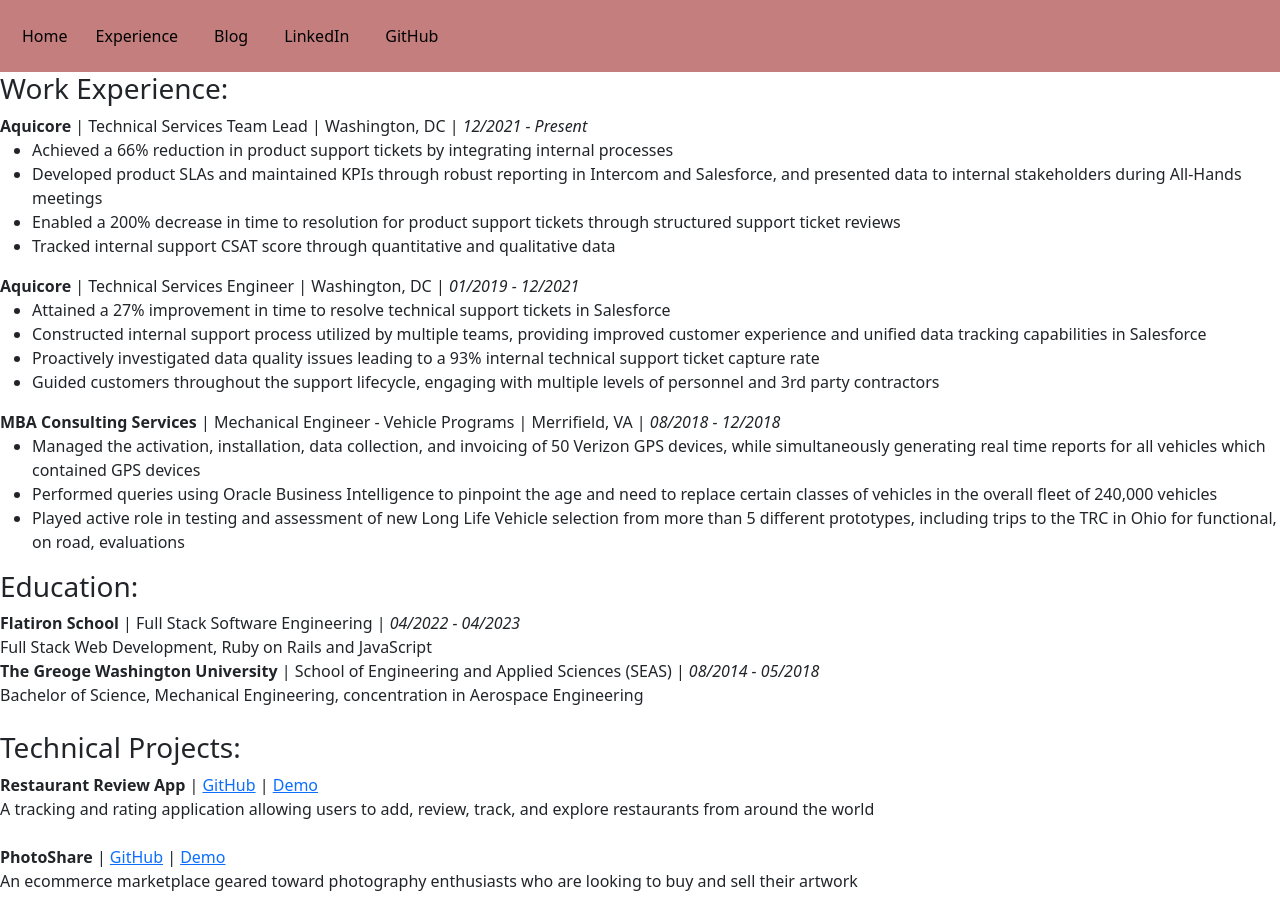
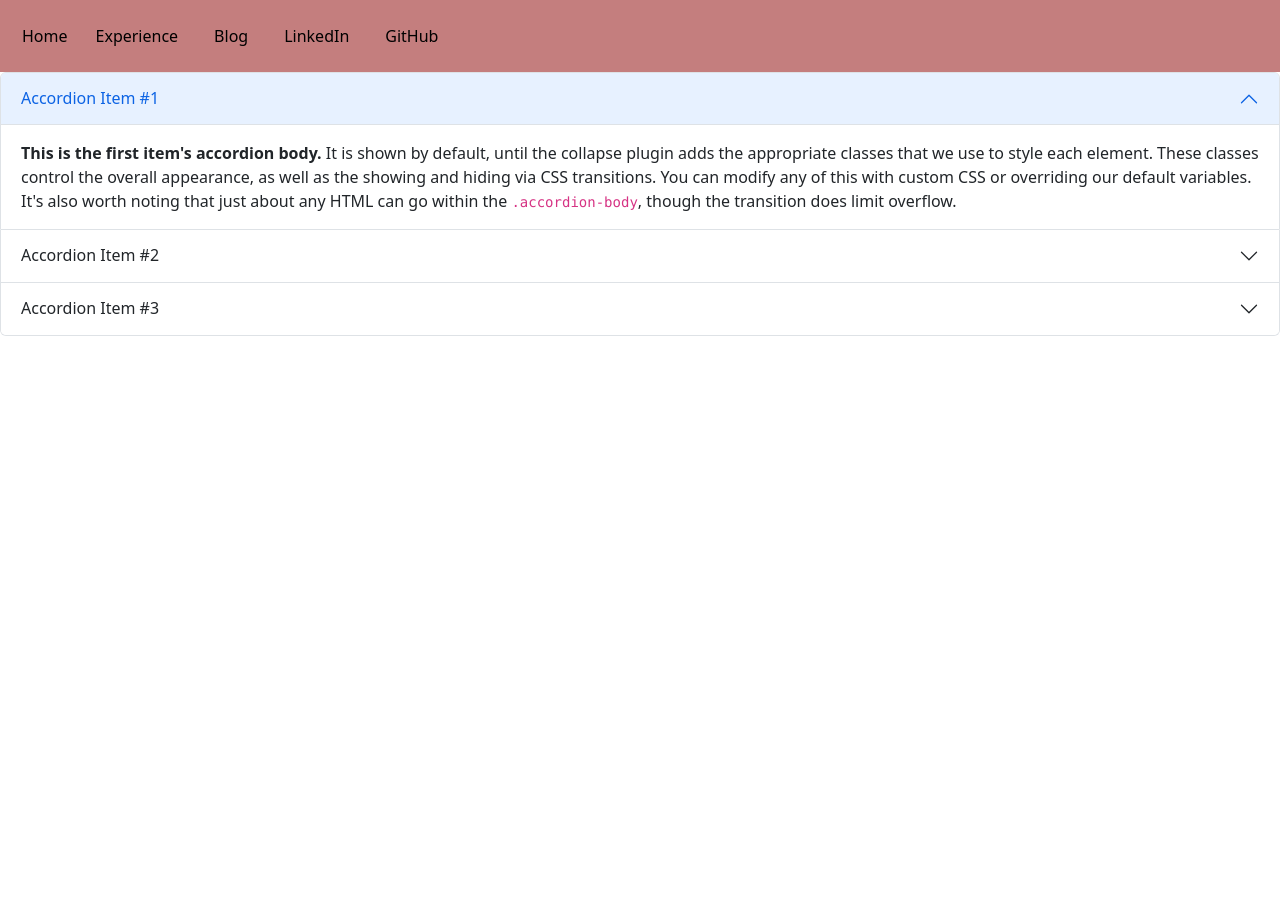
Before and after one commit to jasonbracco/Jason-Website, a React (Vite) app: page /experience in a window 1280 px wide. After the commit the page ends 800 px from the top, so only its background shows below. Built offline with nearby package versions, Linux system fonts and the light colour scheme.

Commit message:
adding in bootstrap accordian feature for experience

```diff
--- a/src/components/Experience.tsx
+++ b/src/components/Experience.tsx
@@ -79,30 +79,71 @@
     let technicalProjectsArray = [restaurant_review, photo_share];
 
     return (
-        <div>
-            <h3>Work Experience:</h3>
-            {experienceArray.map((experience, index) => (
-                <div className='experience-card' key={index}>
-                    <ExperienceCard experience={experience} />
-                </div>
-            ))
-            }
-            <h3>Education:</h3>
-            {educationArray.map((education, index) => (
-                <div className='education-card' key={index}>
-                    <EducationCard education={education} />
-                </div>
-            ))
-            }
-            <br></br>
-            <h3>Technical Projects:</h3>
-            {technicalProjectsArray.map((project, index) => (
-                <div className='project-card' key={index}>
-                    <TechnicalProjectCard project={project} />
-                </div>
-            ))
-            }
-        </div>
+<div className="accordion" id="accordionExample">
+  <div className="accordion-item">
+    <h2 className="accordion-header">
+      <button className="accordion-button" type="button" data-bs-toggle="collapse" data-bs-target="#collapseOne" aria-expanded="true" aria-controls="collapseOne">
+        Accordion Item #1
+      </button>
+    </h2>
+    <div id="collapseOne" className="accordion-collapse collapse show" data-bs-parent="#accordionExample">
+      <div className="accordion-body">
+        <strong>This is the first item's accordion body.</strong> It is shown by default, until the collapse plugin adds the appropriate classes that we use to style each element. These classes control the overall appearance, as well as the showing and hiding via CSS transitions. You can modify any of this with custom CSS or overriding our default variables. It's also worth noting that just about any HTML can go within the <code>.accordion-body</code>, though the transition does limit overflow.
+      </div>
+    </div>
+  </div>
+  <div className="accordion-item">
+    <h2 className="accordion-header">
+      <button className="accordion-button collapsed" type="button" data-bs-toggle="collapse" data-bs-target="#collapseTwo" aria-expanded="false" aria-controls="collapseTwo">
+        Accordion Item #2
+      </button>
+    </h2>
+    <div id="collapseTwo" className="accordion-collapse collapse" data-bs-parent="#accordionExample">
+      <div className="accordion-body">
+        <strong>This is the second item's accordion body.</strong> It is hidden by default, until the collapse plugin adds the appropriate classes that we use to style each element. These classes control the overall appearance, as well as the showing and hiding via CSS transitions. You can modify any of this with custom CSS or overriding our default variables. It's also worth noting that just about any HTML can go within the <code>.accordion-body</code>, though the transition does limit overflow.
+      </div>
+    </div>
+  </div>
+  <div className="accordion-item">
+    <h2 className="accordion-header">
+      <button className="accordion-button collapsed" type="button" data-bs-toggle="collapse" data-bs-target="#collapseThree" aria-expanded="false" aria-controls="collapseThree">
+        Accordion Item #3
+      </button>
+    </h2>
+    <div id="collapseThree" className="accordion-collapse collapse" data-bs-parent="#accordionExample">
+      <div className="accordion-body">
+        <strong>This is the third item's accordion body.</strong> It is hidden by default, until the collapse plugin adds the appropriate classes that we use to style each element. These classes control the overall appearance, as well as the showing and hiding via CSS transitions. You can modify any of this with custom CSS or overriding our default variables. It's also worth noting that just about any HTML can go within the <code>.accordion-body</code>, though the transition does limit overflow.
+      </div>
+    </div>
+  </div>
+</div>
+
+
+
+        // <div>
+        //     <h3>Work Experience:</h3>
+        //     {experienceArray.map((experience, index) => (
+        //         <div className='experience-card' key={index}>
+        //             <ExperienceCard experience={experience} />
+        //         </div>
+        //     ))
+        //     }
+        //     <h3>Education:</h3>
+        //     {educationArray.map((education, index) => (
+        //         <div className='education-card' key={index}>
+        //             <EducationCard education={education} />
+        //         </div>
+        //     ))
+        //     }
+        //     <br></br>
+        //     <h3>Technical Projects:</h3>
+        //     {technicalProjectsArray.map((project, index) => (
+        //         <div className='project-card' key={index}>
+        //             <TechnicalProjectCard project={project} />
+        //         </div>
+        //     ))
+        //     }
+        // </div>
     )
 }
 
--- a/src/main.tsx
+++ b/src/main.tsx
@@ -2,7 +2,8 @@
 import ReactDOM from 'react-dom/client'
 import App from './App'
 import './Styles.css'; // Import your CSS file here
-import 'bootstrap/dist/css/bootstrap.css'
+import 'bootstrap/dist/css/bootstrap.css' //Bootstrap Css
+import 'bootstrap/dist/js/bootstrap.bundle.min.js'; //Bootstrap JavaScript
 
 ReactDOM.createRoot(document.getElementById('root') as HTMLElement).render(
   <React.StrictMode>
```
